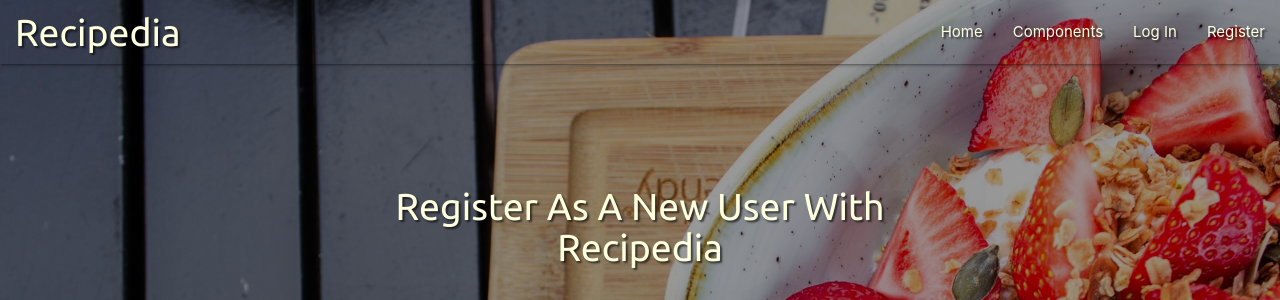
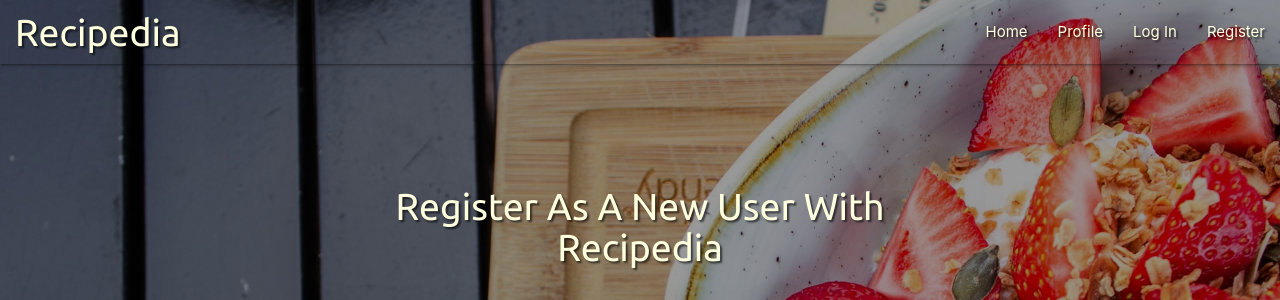
Before and after one commit to Brianconn71/ms3-recipedia, a Flask app: page /register in a window 1280 px wide. Shown: the top 300 px of the page. Run offline with Flask 2, Linux system fonts and the light colour scheme; some libraries are stand-ins or nearby versions.

Commit message:
add: added profile page for users once logged in and redirect from login and register pages

```diff
--- a/app.py
+++ b/app.py
@@ -46,6 +46,8 @@ def register():
         # put the new user into session
         session["user"] = request.form.get("username").lower()
         flash("Registration Successful")
+        return redirect(url_for("profile", username=session["user"]))
+
     return render_template("register.html")
 
 
@@ -61,7 +63,10 @@ def login():
             if check_password_hash(
                 existing_user['password'], request.form.get('password')):
                     session['user'] = request.form.get("username").lower()
-                    flash("Welcome, {}".format(request.form.get("username")))
+                    flash("Welcome, {}".format(
+                        request.form.get("username")))
+                    return redirect(
+                        url_for("profile", username=session["user"]))
             else:
                 # password doesn't match
                 flash("Incorrect Username and/or Password, Please try again")
@@ -74,6 +79,14 @@ def login():
     return render_template("login.html")
 
 
+@app.route("/profile/<username>", methods=["GET", "POST"])
+def profile(username):
+    # get the session users username
+    username = mongo.db.users.find_one(
+        {"username": session["user"]})["username"]
+    return render_template("profile.html", username=username)
+
+
 if __name__ == "__main__":
     app.run(host=os.environ.get("IP"),
             port=int(os.environ.get("PORT")),
--- a/templates/base.html
+++ b/templates/base.html
@@ -28,7 +28,7 @@
                 <a href="#" data-target="mobile-demo" class="sidenav-trigger right"><i class="fas fa-bars menu-icon recipedia-text"></i></a>
                 <ul class="right hide-on-med-and-down">
                     <li><a href="{{ url_for('get_recipes')}}" class="menu-items recipedia-text">Home</a></li>
-                    <li><a href="badges.html" class="menu-items recipedia-text">Components</a></li>
+                    <li><a href="{{ url_for('profile', username=session['user']) }}" class="menu-items recipedia-text">Profile</a></li>
                     <li><a href="{{ url_for('login') }}" class="menu-items recipedia-text">Log In</a></li>
                     <li><a href="{{ url_for('register')}}" class="menu-items recipedia-text">Register</a></li>
                 </ul>
@@ -37,7 +37,7 @@
 
         <ul class="sidenav" id="mobile-demo">
             <li><a href="{{ url_for('get_recipes')}}">Home</a></li>
-            <li><a href="badges.html">Components</a></li>
+            <li><a href="{{ url_for('profile', username=session['user']) }}">Profile</a></li>
             <li><a href="{{ url_for('login') }}">Log In</a></li>
             <li><a href="{{ url_for('register')}}">Register</a></li>
         </ul>
```
Also changed, not shown: templates/profile.html (added, +15 -0 lines).
